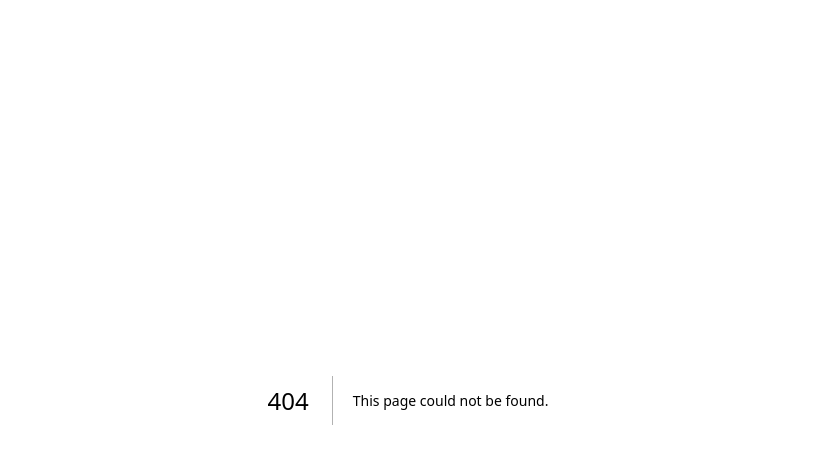
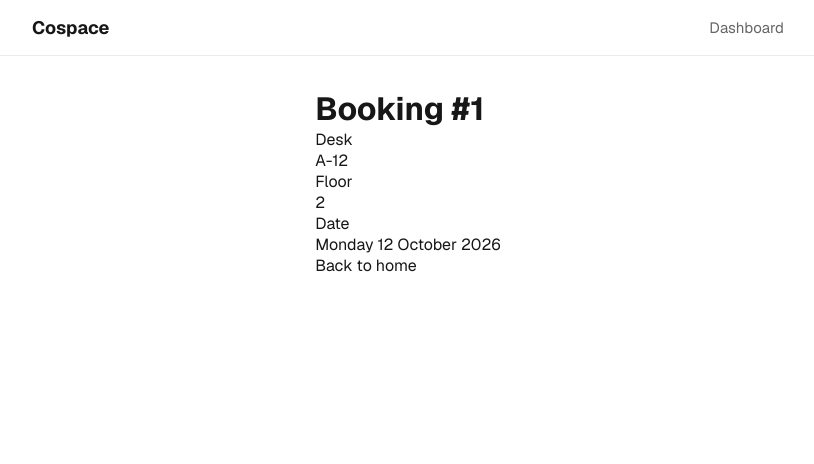
Before and after one commit to BenedekCodes/cospace-web, a Next.js app: page /bookings/1 in a window 1280 px wide. Before the commit this address had no page. Shown: the top 464 px of the page, without its empty margins (232-1046 px from the left). Built offline with nearby package versions, Linux system fonts and the light colour scheme.

Commit message:
feat: add navbar and booking detail route
Navbar links to the dashboard; booking cards link to /bookings/[id].

```diff
--- /dev/null
+++ b/src/app/bookings/[id]/page.tsx
@@ -0,0 +1,54 @@
+import Link from "next/link";
+
+type Booking = {
+  id: string;
+  desk: string;
+  floor: number;
+  date: string; // ISO date (YYYY-MM-DD)
+};
+
+const MOCK_BOOKINGS: Booking[] = [
+  { id: "1", desk: "A-12", floor: 2, date: "2026-10-12" },
+  { id: "2", desk: "B-04", floor: 3, date: "2026-10-13" },
+  { id: "3", desk: "C-27", floor: 1, date: "2026-10-14" },
+];
+
+interface PageProps {
+  params: Promise<{ id: string }>;
+}
+
+export default async function BookingPage({ params }: PageProps) {
+  // params is a Promise in this Next.js version; params.id directly would not type-check.
+  const { id } = await params;
+
+  const booking = MOCK_BOOKINGS.find((b) => b.id === id);
+  if (!booking) {
+    return (
+      <main style={{ maxWidth: 480, margin: "2rem auto", padding: "0 1rem" }}>
+        <h1>Booking not found</h1>
+        <p>This desk booking does not exist or has been removed.</p>
+        <Link href="/">Back to home</Link>
+      </main>
+    );
+  }
+
+  const formattedDate = new Date(`${booking.date}T00:00:00Z`).toLocaleDateString(
+    "en-GB",
+    { weekday: "long", day: "numeric", month: "long", year: "numeric", timeZone: "UTC" },
+  );
+
+  return (
+    <main style={{ maxWidth: 480, margin: "2rem auto", padding: "0 1rem" }}>
+      <h1>Booking #{booking.id}</h1>
+      <dl>
+        <dt>Desk</dt>
+        <dd>{booking.desk}</dd>
+        <dt>Floor</dt>
+        <dd>{booking.floor}</dd>
+        <dt>Date</dt>
+        <dd>{formattedDate}</dd>
+      </dl>
+      <Link href="/">Back to home</Link>
+    </main>
+  );
+}
--- a/src/app/layout.tsx
+++ b/src/app/layout.tsx
@@ -1,6 +1,7 @@
 import type { Metadata } from "next";
 import { Geist, Geist_Mono } from "next/font/google";
 import "./globals.css";
+import Navbar from "@/components/Navbar";
 
 const geistSans = Geist({
   variable: "--font-geist-sans",
@@ -13,14 +14,17 @@ const geistMono = Geist_Mono({
 });
 
 export const metadata: Metadata = {
-  title: "Create Next App",
-  description: "Generated by create next app",
+  title: "Cospace",
+  description: "Book and manage your desks",
 };
 
 export default function RootLayout({ children }: LayoutProps<"/">) {
   return (
     <html lang="en" className={`${geistSans.variable} ${geistMono.variable}`}>
-      <body>{children}</body>
+      <body>
+        <Navbar />
+        {children}
+      </body>
     </html>
   );
 }
--- a/src/components/BookingCard.module.css
+++ b/src/components/BookingCard.module.css
@@ -1,3 +1,15 @@
+.link {
+  display: block;
+  width: 100%;
+  color: inherit;
+  text-decoration: none;
+}
+
+.link:hover .card,
+.link:focus-visible .card {
+  border-color: var(--foreground);
+}
+
 .card {
   width: 100%;
   padding: 16px 20px;
--- a/src/components/BookingList.tsx
+++ b/src/components/BookingList.tsx
@@ -48,7 +48,7 @@ export default function BookingList() {
       {visible.length === 0 ? (
         <p className={styles.empty}>No bookings match &ldquo;{query}&rdquo;.</p>
       ) : (
-        visible.map(({ id, ...props }) => <BookingCard key={id} {...props} />)
+        visible.map((booking) => <BookingCard key={booking.id} {...booking} />)
       )}
     </section>
   );
--- /dev/null
+++ b/src/components/Navbar.module.css
@@ -0,0 +1,34 @@
+.header {
+  position: sticky;
+  top: 0;
+  z-index: 10;
+  height: var(--navbar-height);
+  border-bottom: 1px solid var(--border);
+  background-color: var(--surface);
+}
+
+.nav {
+  display: flex;
+  align-items: center;
+  gap: 24px;
+  max-width: 800px;
+  height: 100%;
+  margin: 0 auto;
+  padding: 0 24px;
+}
+
+.brand {
+  margin-right: auto;
+  font-size: 1.125rem;
+  font-weight: 700;
+}
+
+.link {
+  color: var(--text-muted);
+  font-size: 0.9375rem;
+}
+
+.link:hover,
+.link:focus-visible {
+  color: var(--foreground);
+}
--- /dev/null
+++ b/src/components/Navbar.tsx
@@ -0,0 +1,17 @@
+import Link from "next/link";
+import styles from "./Navbar.module.css";
+
+export default function Navbar() {
+  return (
+    <header className={styles.header}>
+      <nav className={styles.nav} aria-label="Main">
+        <Link href="/" className={styles.brand}>
+          Cospace
+        </Link>
+        <Link href="/dashboard" className={styles.link}>
+          Dashboard
+        </Link>
+      </nav>
+    </header>
+  );
+}
```
Also changed, not shown: src/components/BookingCard.tsx (+10 -1 lines).
